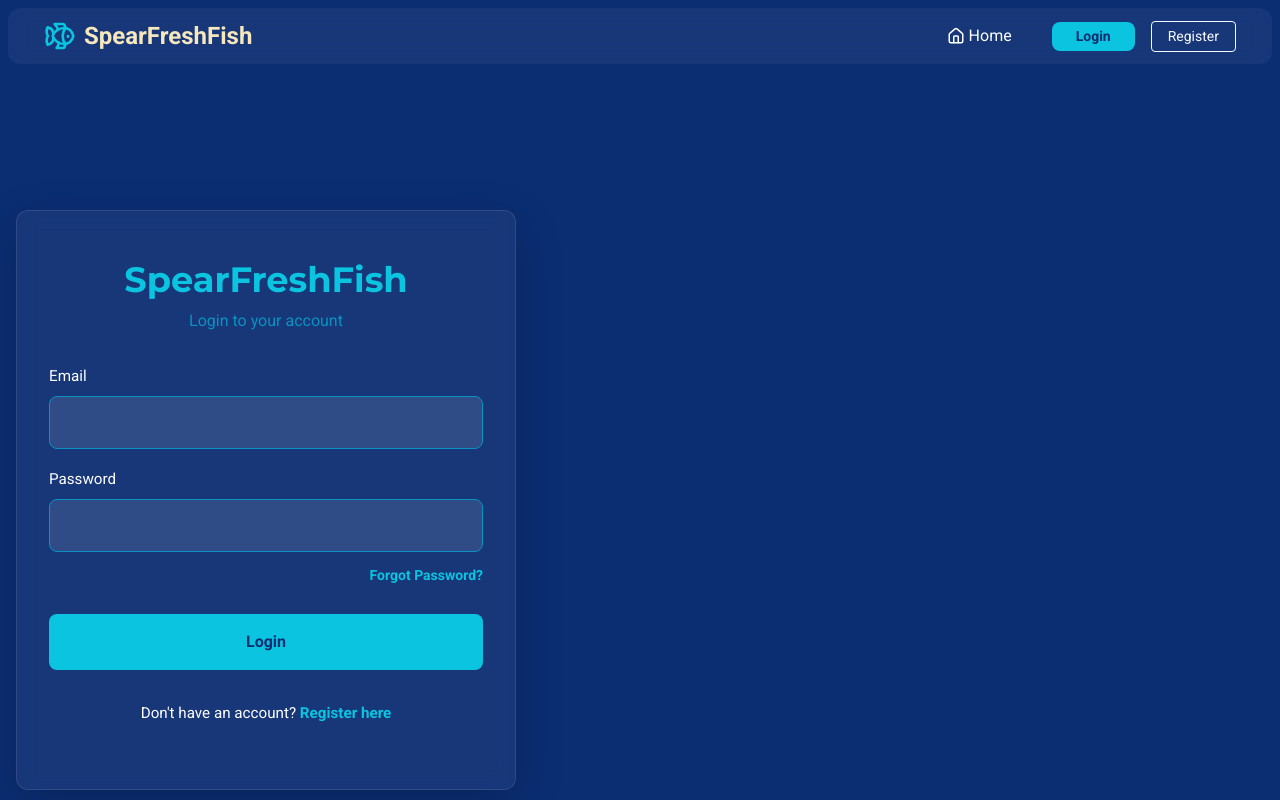
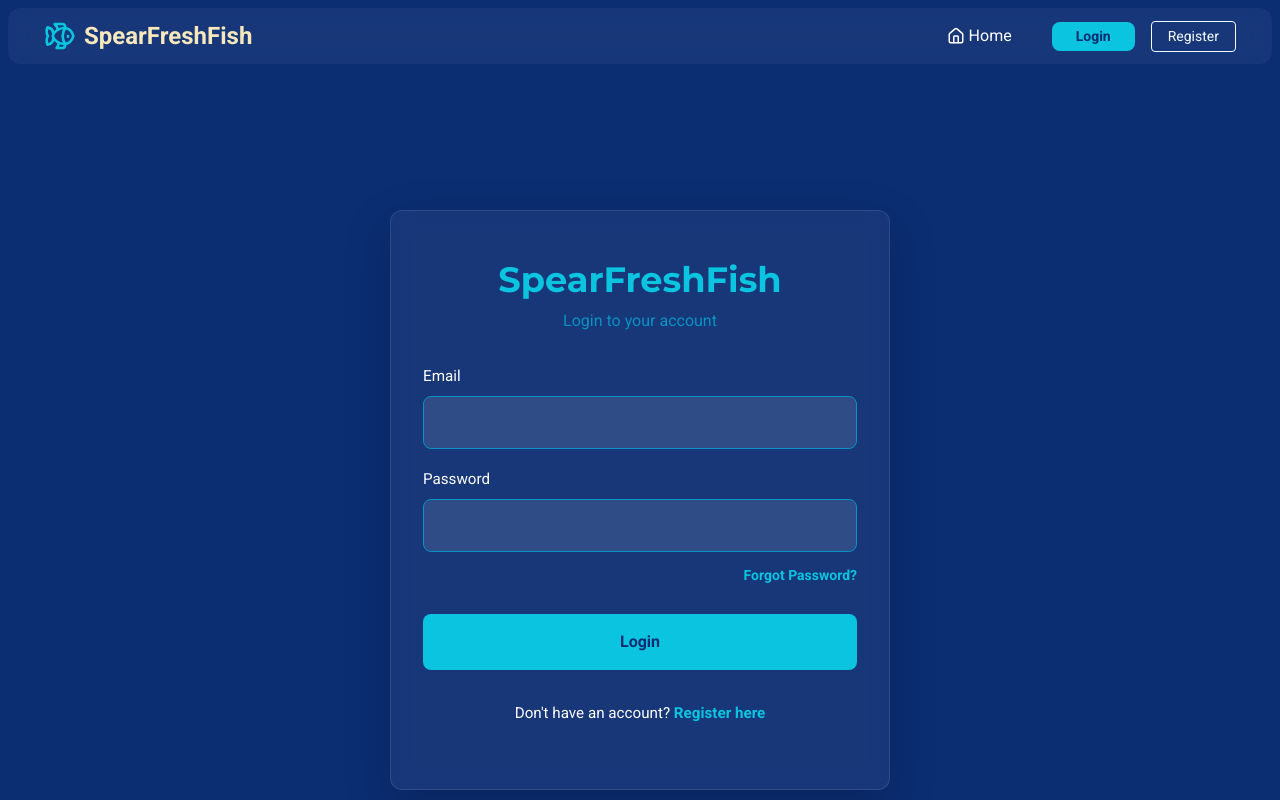
Before and after one commit to Tsoorh/Buddy, a React (Vite) app in the folder frontend/: page /login in a window 1280 px wide. Shown: the top 800 px of the page. Built offline with nearby package versions, Linux system fonts and the light colour scheme; no server answers.

Commit message:
fix: Correct CSS property name for centering auth-container

```diff
--- a/frontend/src/index.css
+++ b/frontend/src/index.css
@@ -53,7 +53,7 @@ h1, h2, h3, h4, h5, h6 {
   min-height: 100vh;
   display: flex;
   align-items: center;
-  justifyContent: center;
+  justify-content: center;
   padding: 2rem 1rem;
 }
 
```
Also changed, not shown: 1 other file (tests, documents, lock files or other folders).
